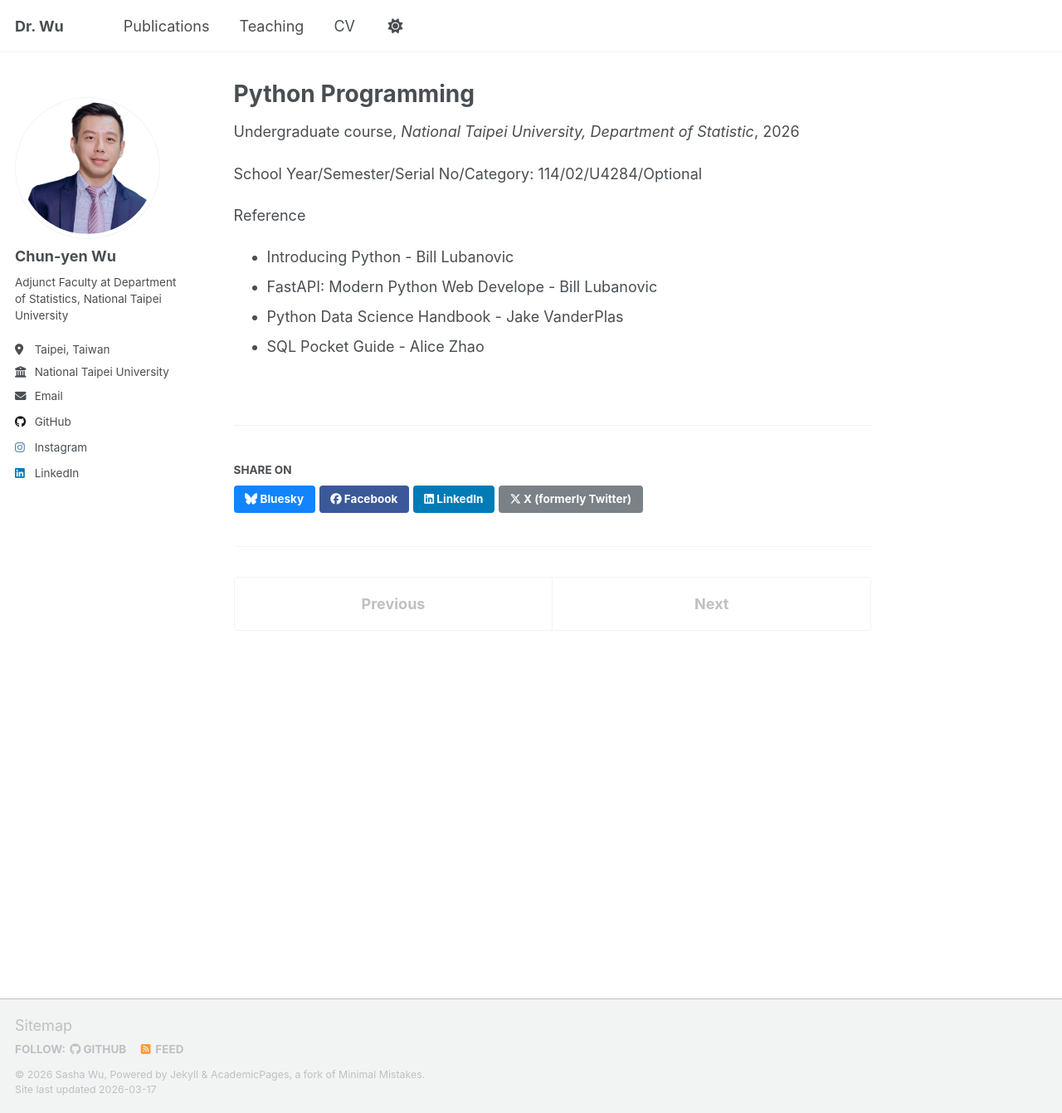
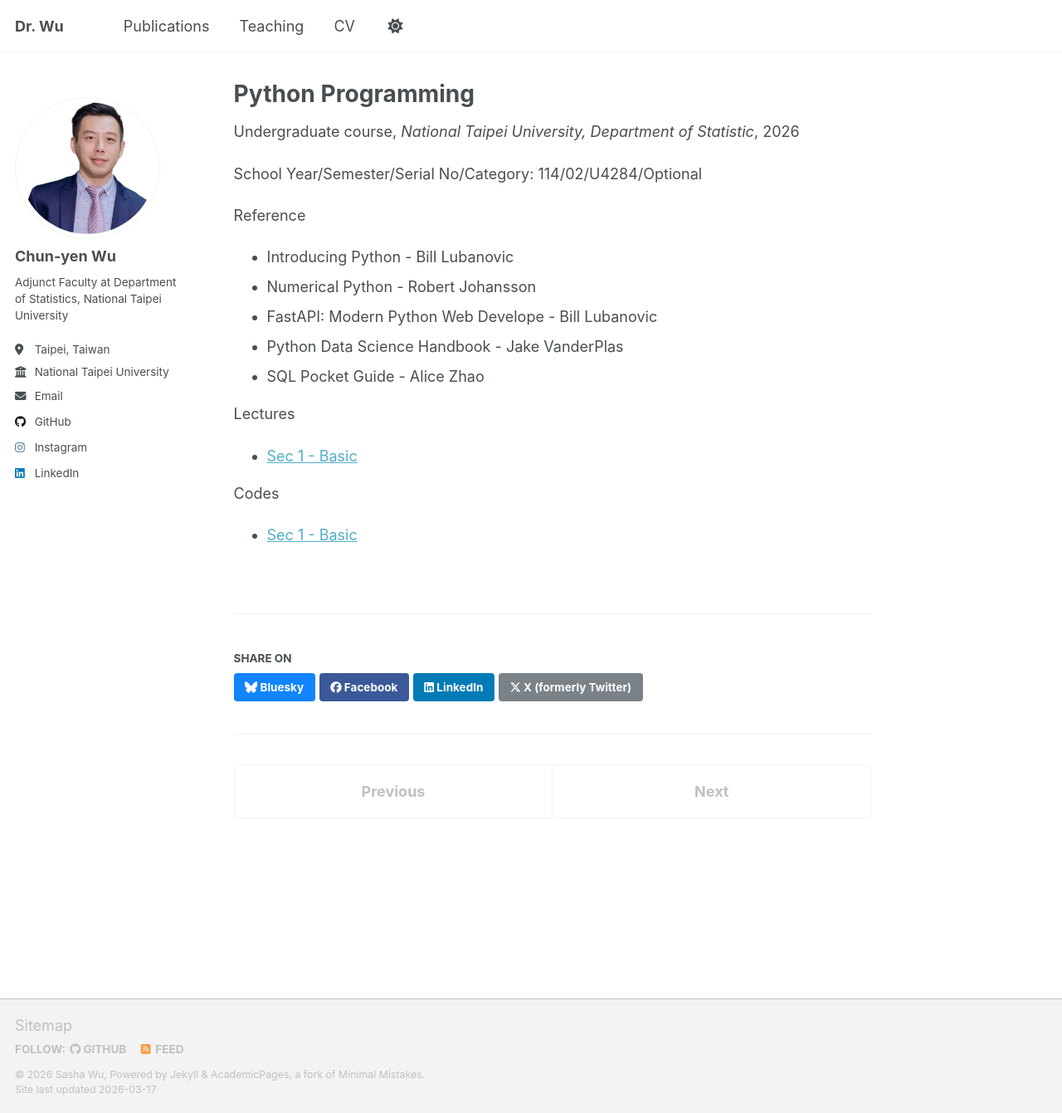
Before and after one commit to SashaWuNYCU/sashawunycu.github.io, a Jekyll site: the page built from _teaching/2025-2st-semester-teaching.md, in a window 1280 px wide and 1341 px high. Shown: the whole window at 83% size. Built offline with Jekyll 4.4.1, drawn with Linux system fonts in a browser that asks for light colours; a script that is not in the unit is left out.

Commit message:
New semester class ver 260317

```diff
--- a/_teaching/2025-2st-semester-teaching.md
+++ b/_teaching/2025-2st-semester-teaching.md
@@ -12,6 +12,14 @@ School Year/Semester/Serial No/Category: 114/02/U4284/Optional
 
 Reference
 * Introducing Python - Bill Lubanovic
+* Numerical Python - Robert Johansson
 * FastAPI: Modern Python Web Develope - Bill Lubanovic
 * Python Data Science Handbook - Jake VanderPlas
 * SQL Pocket Guide - Alice Zhao
+
+Lectures
+- [Sec 1 - Basic](http://sashawunycu.github.io/files/U4282_1/Slide/Sec_1_Basic.pdf)
+
+
+Codes
+- [Sec 1 - Basic](http://sashawunycu.github.io/files/U4282_1/Code/Sec_1_Basic.ipynb)
```
Also changed, not shown: 2 other files.
